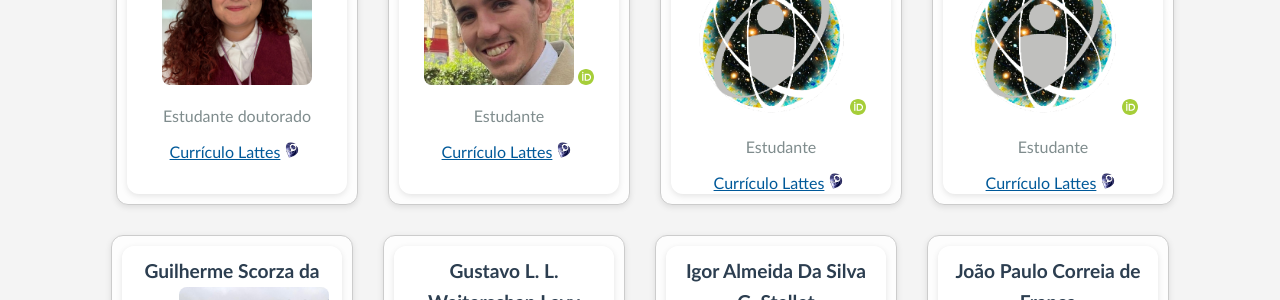
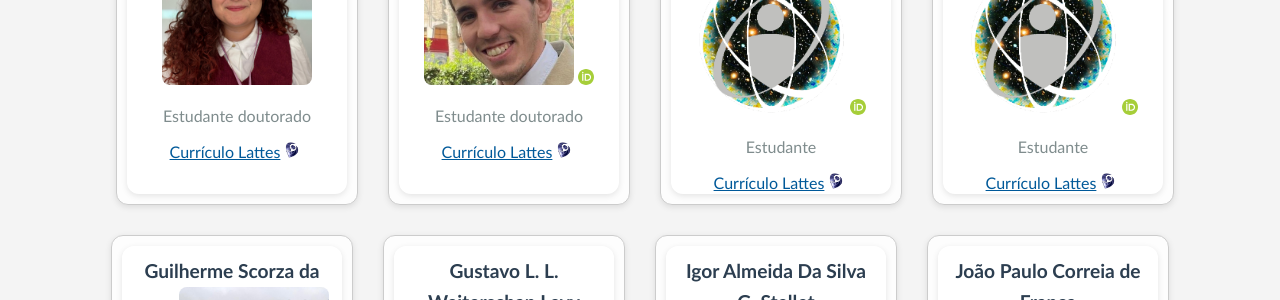
Before and after one commit to cbpf-cosmo/cbpf-cosmo.github.io, a Jekyll site: the page membros.html, which Jekyll copies as it is, in a window 1280 px wide and 900 px high, scrolled down 2246 px. Shown: the part 154-454 px from the top of the window. Built offline with Jekyll 4.4.1, drawn with Linux system fonts in a browser that asks for light colours.

Commit message:
fix/members-list

```diff
--- a/membros.html
+++ b/membros.html
@@ -536,7 +536,7 @@
             <img src="images/ORCID-iD_icon_vector.svg" alt="iD ORCID"/>
             </a>
           </div>
-        <div class="member-role">Estudante </div>
+        <div class="member-role">Estudante doutorado</div>
         <div class="member-lattes">
           <a href="http://lattes.cnpq.br/0110490857125135" target="_blank">
             Currículo Lattes<img src="images/lattes-logo-2.png" alt="iD Lattes"/>
```
